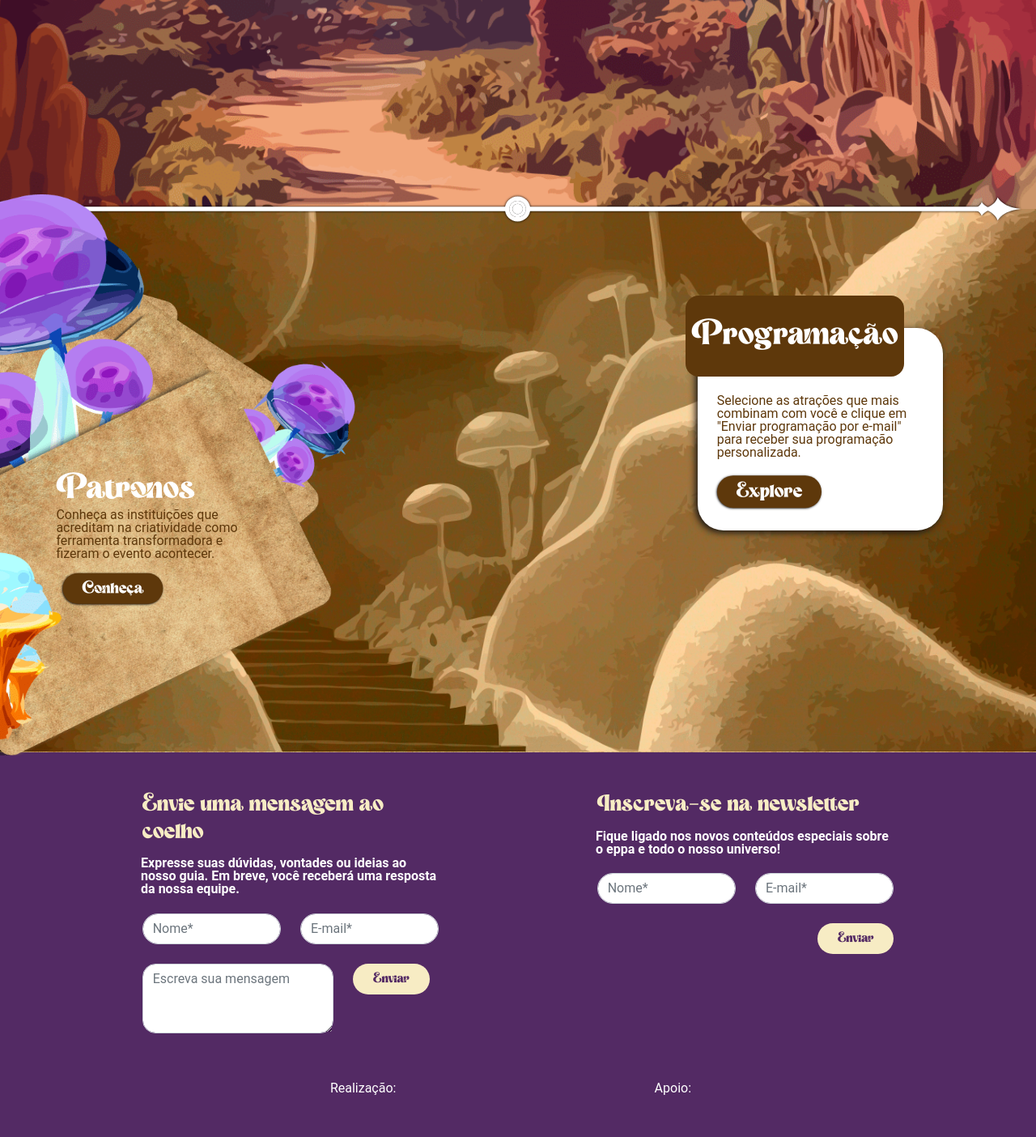
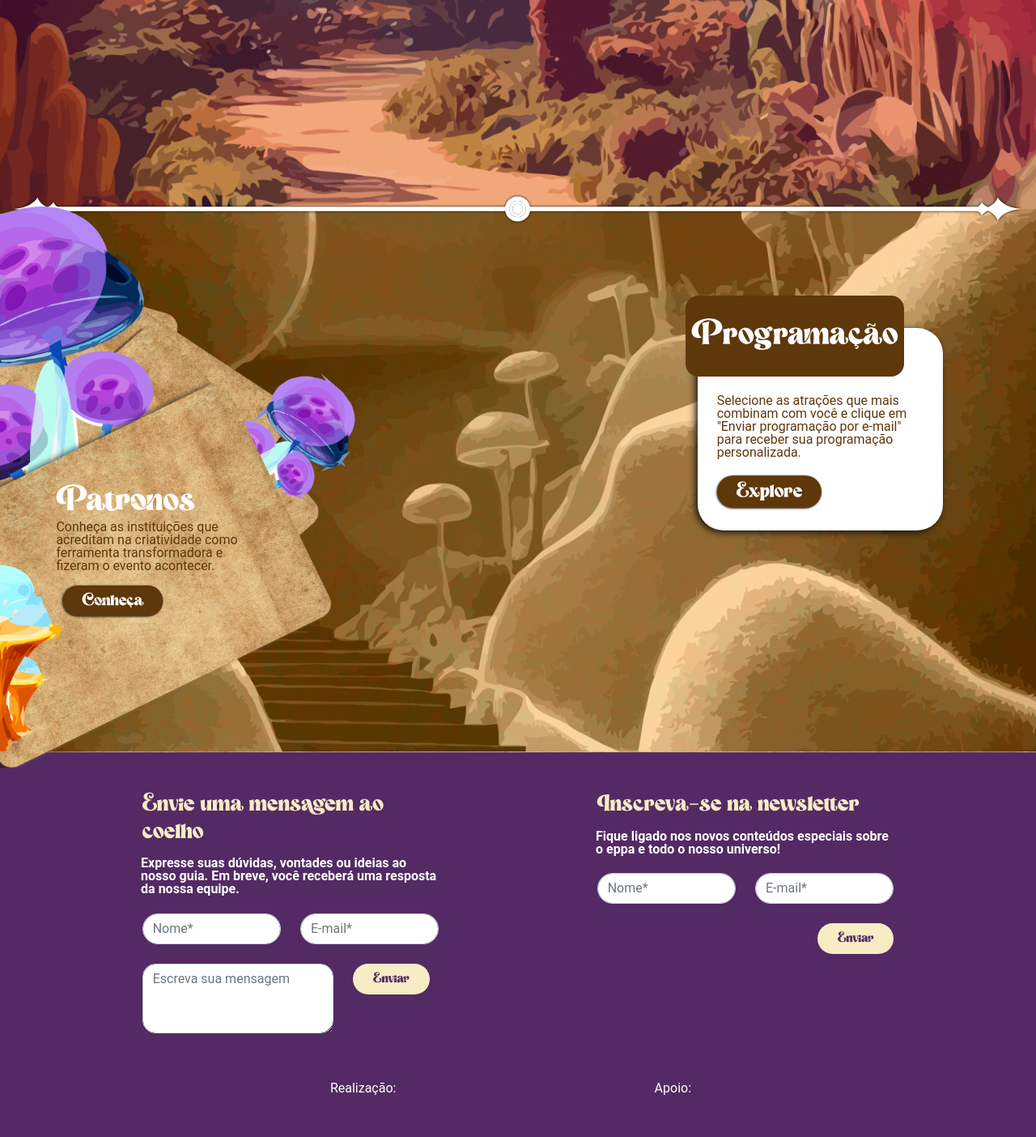
Before and after one commit to kaduFranca/Projeto-EPPA23, a PHP site: page / in a window 1280 px wide. Shown: the part 2434-3838 px from the top of the page at 81% size. Run offline with PHP 8.4, Linux system fonts and the light colour scheme; some web fonts are replaced.

Commit message:
ajustando3

```diff
--- a/css/style/style.css
+++ b/css/style/style.css
@@ -346,9 +346,11 @@ body {
     display: block;
     z-index: 4;
     max-width: 500px;
+    min-width: 300px;
+
     min-width: 200px;
     height: 700px;
-
+    min-height: 500px;
 
 }
 
@@ -359,9 +361,12 @@ body {
     background-size: cover;
     background-attachment: fixed;
     background-repeat: no-repeat;
+    background-position: -220px 11px;
+    min-height: 105%;
+    transform: translate(-0%, 10%);
     background-position: -210px 11px;
     min-height: 101%;
-    transform: translate(-0%, 6vw);
+    transform: translate(-0%, 13%);
     padding: 0%;
     margin: 0%;
 }
@@ -374,6 +379,8 @@ body {
     background-color: transparent;
     width: 220px;
     min-width: 40%;
+    transform: translateX(39%);
+    top: 53%;
     transform: translateX(37%);
     top: 50%;
     padding: 0;
```
